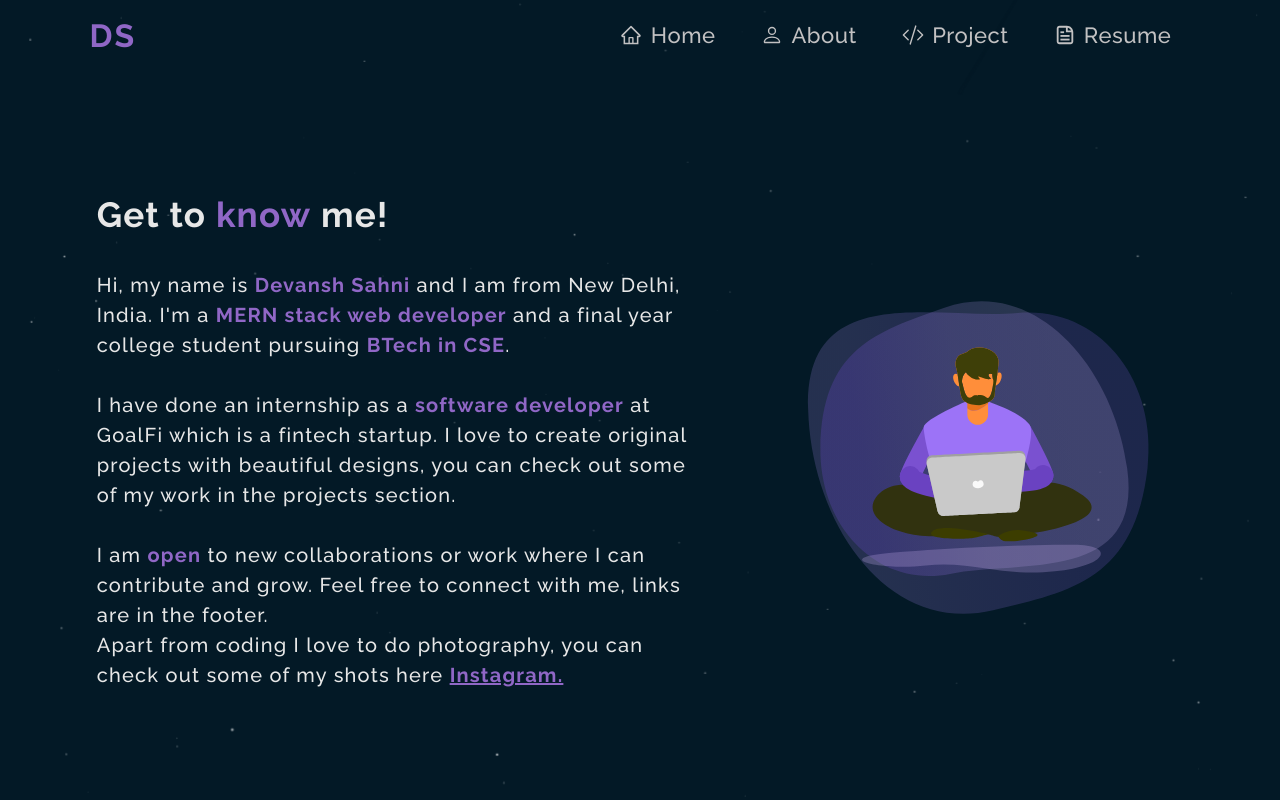
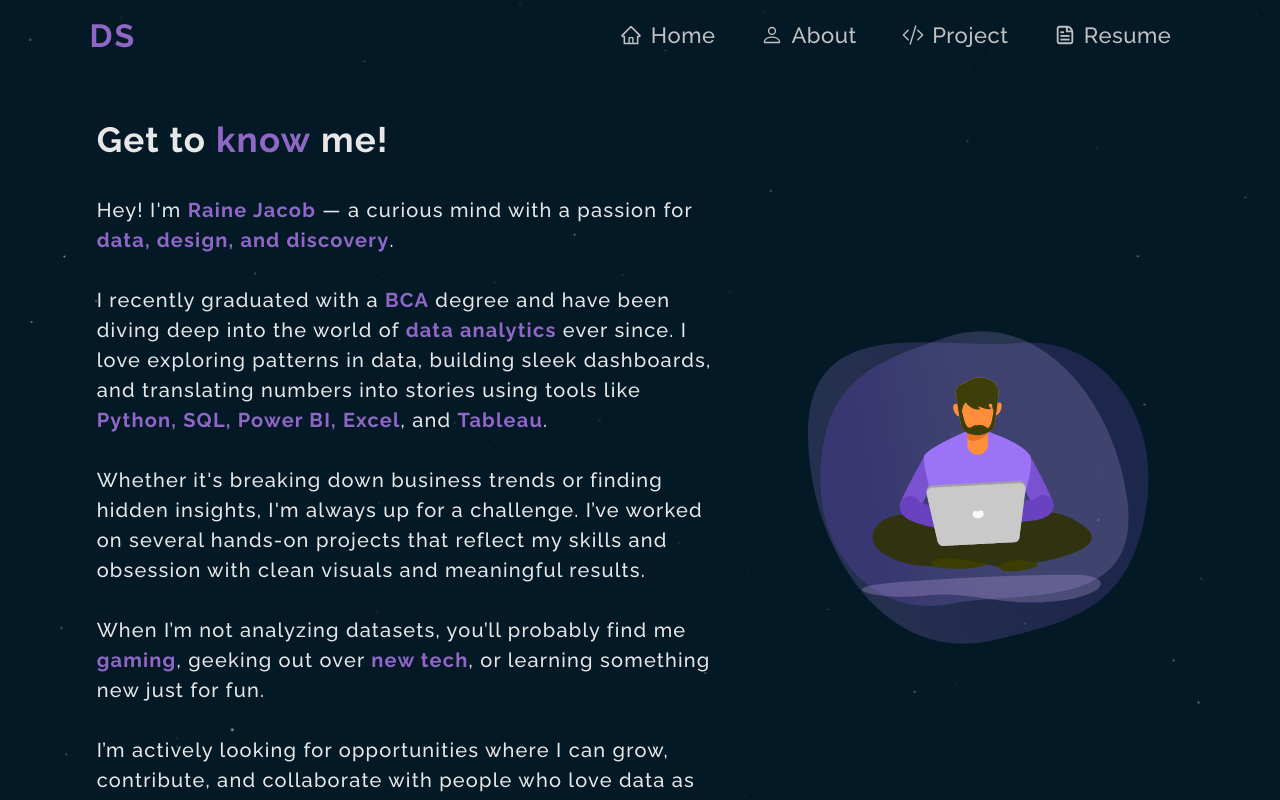
Before and after one commit to RaineJacob/Raine-Jacob, a React (Create React App) app: page /About in a window 1280 px wide. Shown: the top 800 px of the page. Built offline with nearby package versions, Linux system fonts and the light colour scheme.

Commit message:
Update About.js

```diff
--- a/src/Components/About.js
+++ b/src/Components/About.js
@@ -11,12 +11,14 @@ const About = () => {
         <div className='AboutText'>
           <h1 className='AboutTextHeading' >Get to <b>know</b> me!</h1>
           <p>
-            Hi, my name is <b>Devansh Sahni</b> and I am from New Delhi, India.
-            I'm a <b>MERN stack web developer</b> and a final year college student pursuing <b>BTech in CSE</b>. <br/><br/>
-            I have done an internship as a <b>software developer</b> at GoalFi which is a fintech startup.
-            I love to create original projects with beautiful designs, you can check out some of my work in the projects section.<br/><br/>
-            I am <b>open</b> to new collaborations or work where I can contribute and grow. Feel free to connect with me, links are in the footer.<br/>
-            Apart from coding I love to do photography, you can check out some of my shots here <a href="https://www.instagram.com/devansh_sahni_/?hl=en" target='_blank'>Instagram.</a>
+            <p>
+            Hey! I'm <b>Raine Jacob</b> — a curious mind with a passion for <b>data, design, and discovery</b>.<br/><br/>
+            I recently graduated with a <b>BCA</b> degree and have been diving deep into the world of <b>data analytics</b> ever since. I love exploring patterns in data, building sleek dashboards, and translating numbers into stories using tools like <b>Python, SQL, Power BI, Excel</b>, and <b>Tableau</b>.<br/><br/>
+            Whether it's breaking down business trends or finding hidden insights, I'm always up for a challenge. I’ve worked on several hands-on projects that reflect my skills and obsession with clean visuals and meaningful results.<br/><br/>
+            When I’m not analyzing datasets, you’ll probably find me <b>gaming</b>, geeking out over <b>new tech</b>, or learning something new just for fun.<br/><br/>
+            I’m actively looking for opportunities where I can grow, contribute, and collaborate with people who love data as much as I do.
+          </p>
+
           </p>
         </div>
 
```
